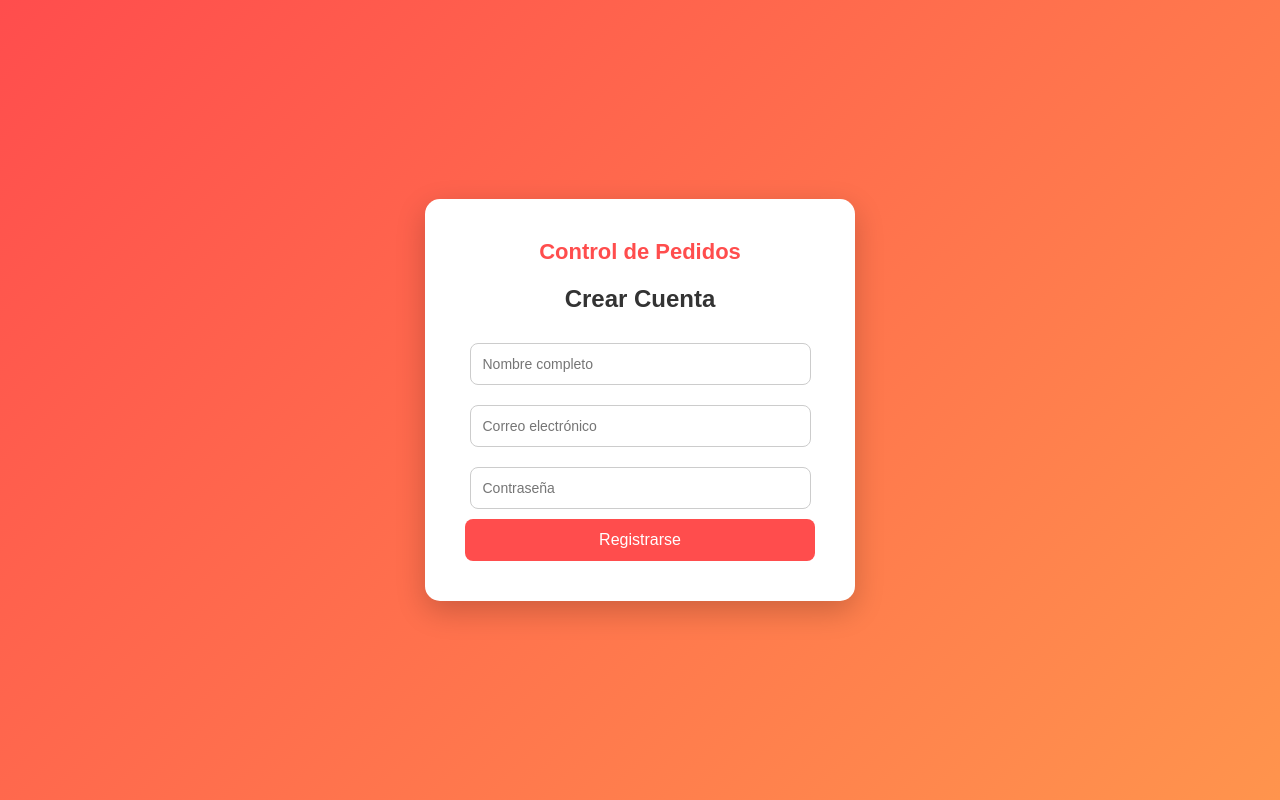
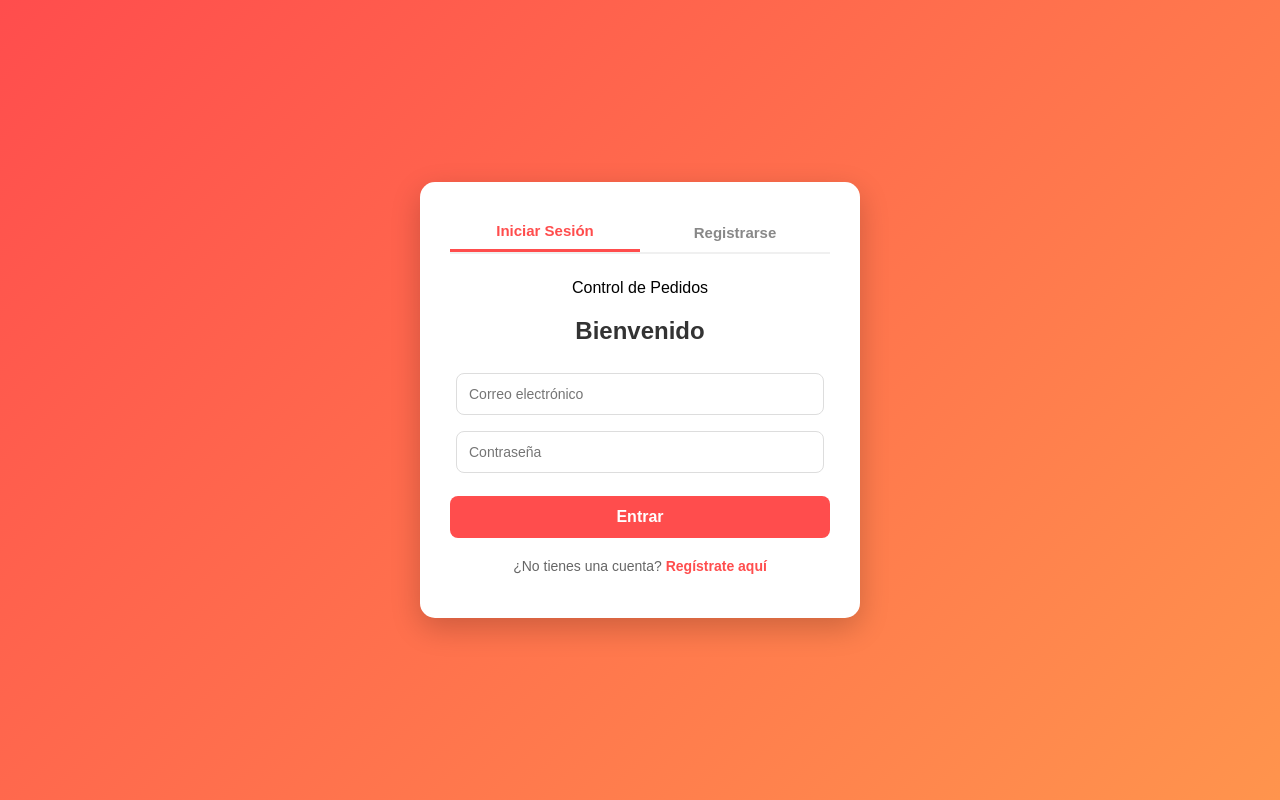
Before and after one commit to Atzii23/Proyecto_PI, a PHP site: page /choco.html in a window 1280 px wide. Run offline with PHP 8.4, Linux system fonts and the light colour scheme.

Commit message:
vinculacion
paginas conectadas

```diff
--- a/choco.html
+++ b/choco.html
@@ -1,8 +1,10 @@
 <!DOCTYPE html>
 <html>
 <head>
+    <meta charset="UTF-8">
+    <meta name="viewport" content="width=device-width, initial-scale=1.0">
     <title>Registro - Control de Pedidos</title>
-    <link rel="stylesheet" href="estilo.css">
+    <link rel="stylesheet" href="css/estilo.css">
         <!-- Google tag (gtag.js) -->
         <script async src="https://www.googletagmanager.com/gtag/js?id=G-6KE4VFD3FG"></script>
         <script>
@@ -16,30 +18,54 @@
 <body>
 
 <div class="contenedor">
-    <div class="logo">Control de Pedidos</div>
-    <h2>Crear Cuenta</h2>
+    <div class="caja">
+        <div class="pestañas">
+            <button class="tab-boton" id="login-tab" onclick="showForm('login')">Iniciar Sesión</button>
+            <button class="tab-boton" id="register-tab" onclick="showForm('register')">Registrarse</button>
+        </div>
 
-    <form action="guardar-login.php" method="POST">
+        <div class="forma-contenedor" id="login-form">
+            <div class="logo">Control de Pedidos</div>
+            <h2>Bienvenido</h2>
+            <form action="php/login.php" method="post">
+                <!-- type corregido a email y password -->
+                <input type="email" name="correo" placeholder="Correo electrónico" required>
+                <input type="password" name="contraseña" placeholder="Contraseña" required>
+                <button type="submit">Entrar</button>
+            </form>
+            <p>¿No tienes una cuenta? <a href="javascript:void(0)" onclick="showForm('register')">Regístrate aquí</a></p>
+        </div>
 
-        <input type="text"
-               name="nombre"
-               placeholder="Nombre completo"
-               required>
-
-        <input type="email"
-               name="correo"
-               placeholder="Correo electrónico"
-               required>
-
-        <input type="password"
-               name="contraseña"
-               placeholder="Contraseña"
-               required>
-
-        <button type="submit">Registrarse</button>
-
-    </form>
+        <div class="forma-contenedor" id="register-form" style="display: none;">
+            <div class="logo">Control de Pedidos</div>
+            <h2>Crear Cuenta</h2>
+            <form action="php/guardar-login.php" method="POST">
+                <input type="text" name="nombre" placeholder="Nombre completo" required>
+                <input type="email" name="correo" placeholder="Correo electrónico" required>
+                <input type="password" name="contraseña" placeholder="Contraseña" required>
+                <button type="submit">Registrarse</button>
+            </form>
+            <p>¿Ya tienes cuenta? <a href="javascript:void(0);" onclick="showForm('login')">Iniciar sesión</a></p>
+        </div>
+    </div>
 </div>
-
+<script>
+    function showForm(formType) {
+        if (formType === 'login') {
+            document.getElementById('login-form').style.display = 'block';
+            document.getElementById('register-form').style.display = 'none';
+            document.getElementById('login-tab').classList.add('active');
+            document.getElementById('register-tab').classList.remove('active');
+        } else if (formType === 'register') {
+            document.getElementById('login-form').style.display = 'none';
+            document.getElementById('register-form').style.display = 'block';
+            document.getElementById('register-tab').classList.add('active');
+            document.getElementById('login-tab').classList.remove('active');
+        }
+    }
+    window.onload = function() {
+        showForm('login');
+    }
+</script>
 </body>
 </html>
--- /dev/null
+++ b/css/estilo.css
@@ -0,0 +1,107 @@
+body {
+    margin: 0;
+    font-family: Arial, Helvetica, sans-serif;
+    background: linear-gradient(135deg, #ff4d4d, #ff944d);
+    height: 100vh;
+    display: flex;
+    justify-content: center;
+    align-items: center;
+}
+
+.contenedor {
+    background: white;
+    padding: 30px;
+    width: 380px; /* Un poco más ancho para las pestañas */
+    border-radius: 15px;
+    box-shadow: 0px 10px 30px rgba(0,0,0,0.2);
+    text-align: center;
+}
+
+/* --- Nuevos estilos para Pestañas --- */
+.pestañas {
+    display: flex;
+    margin-bottom: 25px;
+    border-bottom: 2px solid #f0f0f0;
+}
+
+.tab-boton {
+    flex: 1;
+    background: none;
+    color: #888;
+    border: none;
+    padding: 10px;
+    font-size: 15px;
+    font-weight: bold;
+    cursor: pointer;
+    border-radius: 0; /* Reset para que parezca pestaña */
+    transition: 0.3s;
+}
+
+.tab-boton:hover {
+    color: #ff4d4d;
+    background: #fff5f5;
+}
+
+.tab-boton.active {
+    color: #ff4d4d;
+    border-bottom: 3px solid #ff4d4d;
+    background: none;
+}
+/* ---------------------------------- */
+
+h2 {
+    margin-bottom: 20px;
+    color: #333;
+    font-size: 24px;
+}
+
+input {
+    width: 90%;
+    padding: 12px;
+    margin: 8px 0;
+    border-radius: 8px;
+    border: 1px solid #ddd;
+    font-size: 14px;
+    transition: 0.3s;
+}
+
+input:focus {
+    border-color: #ff4d4d;
+    outline: none;
+    box-shadow: 0 0 5px rgba(255, 77, 77, 0.2);
+}
+
+button[type="submit"] {
+    width: 100%;
+    padding: 12px;
+    background-color: #ff4d4d;
+    border: none;
+    color: white;
+    font-size: 16px;
+    font-weight: bold;
+    border-radius: 8px;
+    cursor: pointer;
+    transition: 0.3s;
+    margin-top: 15px;
+}
+
+button[type="submit"]:hover {
+    background-color: #e63939;
+    transform: translateY(-2px);
+}
+
+p {
+    font-size: 14px;
+    color: #666;
+    margin-top: 20px;
+}
+
+p a {
+    color: #ff4d4d;
+    text-decoration: none;
+    font-weight: bold;
+}
+
+p a:hover {
+    text-decoration: underline;
+}
--- a/estilo.css
+++ /dev/null
@@ -1,66 +0,0 @@
-body {
-    margin: 0;
-    font-family: Arial, Helvetica, sans-serif;
-    background: linear-gradient(135deg, #ff4d4d, #ff944d);
-    height: 100vh;
-    display: flex;
-    justify-content: center;
-    align-items: center;
-}
-
-.contenedor {
-    background: white;
-    padding: 40px;
-    width: 350px;
-    border-radius: 15px;
-    box-shadow: 0px 10px 30px rgba(0,0,0,0.2);
-    text-align: center;
-}
-
-h2 {
-    margin-bottom: 20px;
-    color: #333;
-}
-
-input {
-    width: 90%;
-    padding: 12px;
-    margin: 10px 0;
-    border-radius: 8px;
-    border: 1px solid #ccc;
-    font-size: 14px;
-}
-
-input:focus {
-    border-color: #ff4d4d;
-    outline: none;
-}
-
-button {
-    width: 100%;
-    padding: 12px;
-    background-color: #ff4d4d;
-    border: none;
-    color: white;
-    font-size: 16px;
-    border-radius: 8px;
-    cursor: pointer;
-    transition: 0.3s;
-}
-
-button:hover {
-    background-color: #e63939;
-}
-
-.logo {
-    font-size: 22px;
-    font-weight: bold;
-    margin-bottom: 15px;
-    color: #ff4d4d;
-}
-
-.mensaje-error {
-    color: red;
-    margin-top: 10px;
-    font-size: 14px;
-}
--- a/geolocalizacion.html
+++ b/geolocalizacion.html
@@ -9,7 +9,7 @@
     <link rel="stylesheet" href="https://unpkg.com/leaflet@1.9.4/dist/leaflet.css" />
     <!-- Iconos FontAwesome -->
     <link rel="stylesheet" href="https://cdnjs.cloudflare.com/ajax/libs/font-awesome/6.0.0/css/all.min.css">
-    <link rel="stylesheet" href="geolocalizacion-style.css">
+    <link rel="stylesheet" href="css/geolocalizacion-style.css">
 </head>
 <body>
 
@@ -47,6 +47,6 @@
 
     <!-- Scripts -->
     <script src="https://unpkg.com/leaflet@1.9.4/dist/leaflet.js"></script>
-    <script src="geolocalizacion-js.js"></script>
+    <script src="js/geolocalizacion-js.js"></script>
 </body>
 </html>
--- a/perfil.html
+++ b/perfil.html
@@ -4,7 +4,7 @@
     <meta charset="UTF-8">
     <meta name="viewport" content="width=device-width, initial-scale=1.0">
     <title>Perfil del Restaurante - DiDi Control</title>
-    <link rel="stylesheet" href="estilo-perfil.css">
+    <link rel="stylesheet" href="css/estilo-perfil.css">
     <link rel="stylesheet" href="https://cdnjs.cloudflare.com/ajax/libs/font-awesome/6.0.0/css/all.min.css">
 </head>
 <body>
--- /dev/null
+++ b/php/logout.php
@@ -0,0 +1,5 @@
+<?php
+session_start();
+session_destroy();
+header("Location: /choco.html");
+?>
```
Also changed, not shown: conexion.php (deleted, +0 -16 lines), css/rappi-estilo.css (renamed from rappi-estilo.css, +17 -0 lines), guardar-login.php (deleted, +0 -64 lines), index.html (+12 -8 lines), php/conexion.php (added, +18 -0 lines), php/guardar-login.php (added, +28 -0 lines), php/login.php (added, +52 -0 lines), css/estilo-perfil.css (renamed from estilo-perfil.css), css/geolocalizacion-style.css (renamed from geolocalizacion-style.css), img/DiDi-Food-Navidad-para-Todos.webp (renamed from img/DiDi-Food-Navidad-para-Todos.jpg.webp), js/geolocalizacion-js.js (renamed from geolocalizacion-js.js), js/script-rappi.js (renamed from script-rappi.js).
